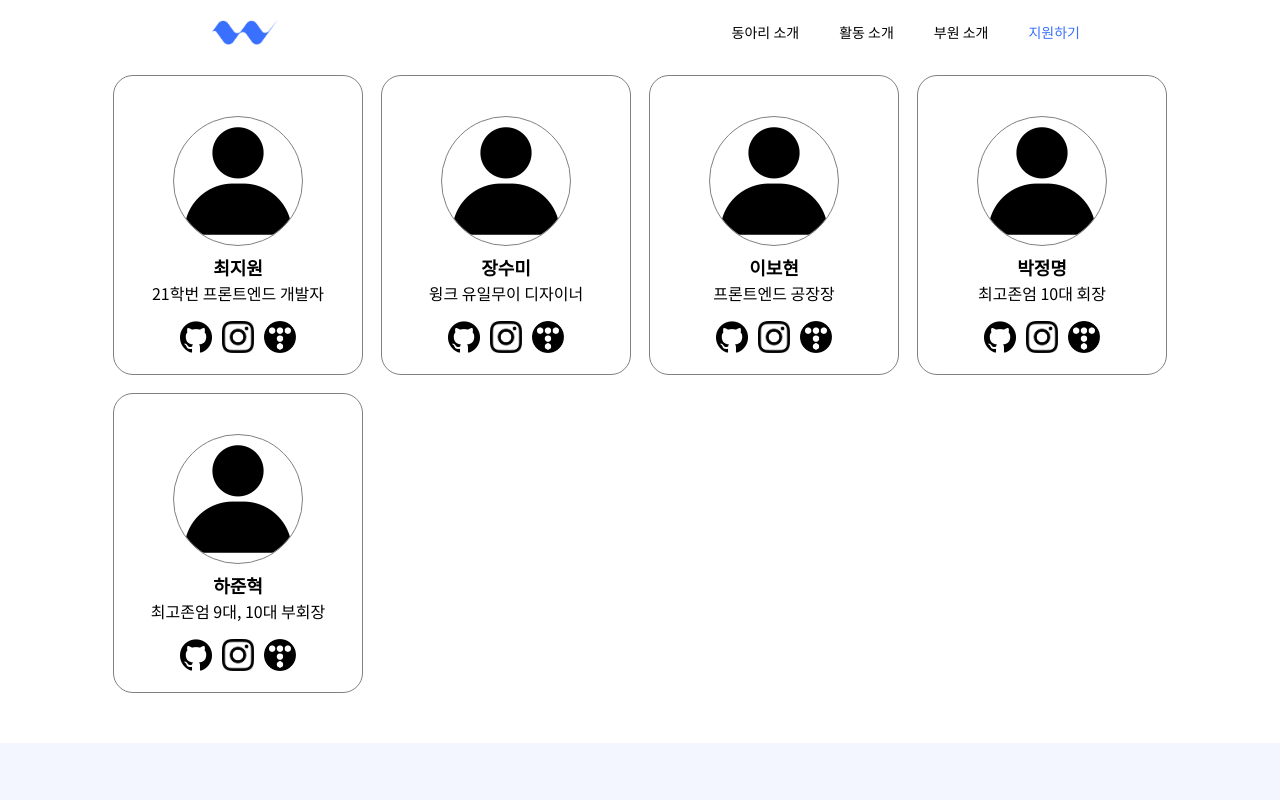
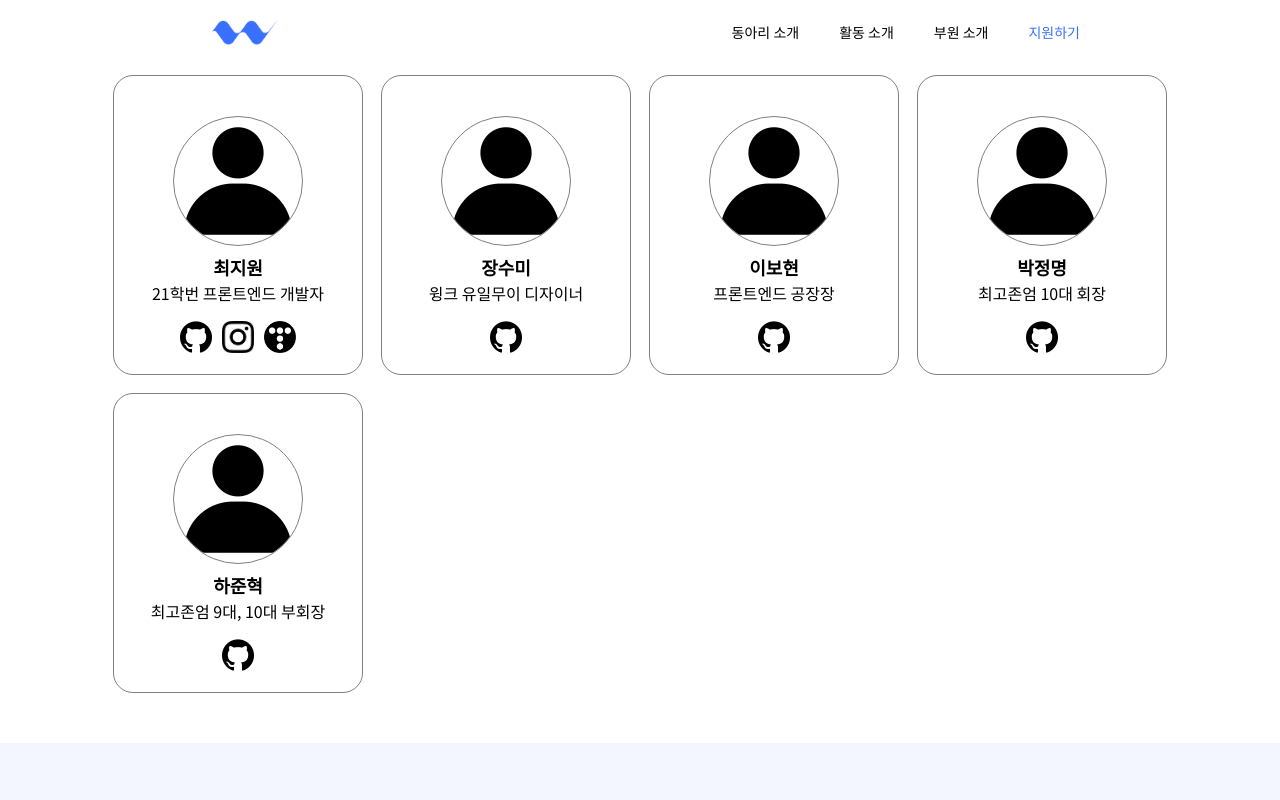
Before and after one commit to KMU-WINK/wink-official-frontend, a Next.js app: page /member in a window 1280 px wide. Shown: the top 800 px of the page. Built offline with nearby package versions, Linux system fonts and the light colour scheme.

Commit message:
refactor: Profile 컴포넌트 중복 코드 개선
- map 함수 사용자로 사용자 Profile 하단 웹 사이트 이동 아이콘 관련 코드 리팩토링
- 사용자가 웹 사이트 링크를 기재하지 않은 경우, 아이콘이 생성되지 않도록 코드 변경

```diff
--- a/src/pages/member.tsx
+++ b/src/pages/member.tsx
@@ -3,7 +3,6 @@ import TopBar from "components/TopBar";
 import styles from "@/styles/Member.module.css";
 import Image, { StaticImageData } from "next/image";
 import profile from "../../public/profile.png";
-
 import icon_github from "../../public/github.png";
 import icon_instagram from "../../public/instagram.png";
 import icon_tistory from "../../public/tistory.png";
@@ -18,6 +17,12 @@ interface userInfo {
 }
 
 const Profile = ({ name, role, github, instagram, blog, image }: userInfo) => {
+  const websiteList = [
+    [github, icon_github],
+    [instagram, icon_instagram],
+    [blog, icon_tistory],
+  ];
+
   return (
     <div className={styles.profileCard}>
       <Image
@@ -29,27 +34,24 @@ const Profile = ({ name, role, github, instagram, blog, image }: userInfo) => {
         <h1>{name}</h1>
         <h2>{role}</h2>
         <li className={`${styles.profileWeb} p-4`}>
-          <a target="_blank" href={github} rel="noreferrer">
-            <Image
-              className={styles.icon}
-              src={icon_github}
-              alt={`${name}'s github`}
-            />
-          </a>
-          <a target="_blank" href={instagram} rel="noreferrer">
-            <Image
-              className={styles.icon}
-              src={icon_instagram}
-              alt={`${name}'s instagram`}
-            />
-          </a>
-          <a target="_blank" href={blog} rel="noreferrer">
-            <Image
-              className={styles.icon}
-              src={icon_tistory}
-              alt={`${name}'s blog`}
-            />
-          </a>
+          {websiteList.map((info, index) => {
+            if (info[0] !== "") {
+              return (
+                <a
+                  key={index}
+                  target="_blank"
+                  href={info[0].toString()}
+                  rel="noreferrer"
+                >
+                  <Image
+                    className={styles.icon}
+                    src={info[1]}
+                    alt={`${name}'s github`}
+                  />
+                </a>
+              );
+            }
+          })}
         </li>
       </div>
     </div>
@@ -65,8 +67,8 @@ export default function Member() {
           name={"최지원"}
           role={"21학번 프론트엔드 개발자"}
           github={"https://github.com/Choi-Jiwon-38"}
-          instagram={""}
-          blog={""}
+          instagram={"https://www.instagram.com/aid_choi/"}
+          blog={"https://what-time.tistory.com/"}
           image={undefined}
         />
         <Profile
```
